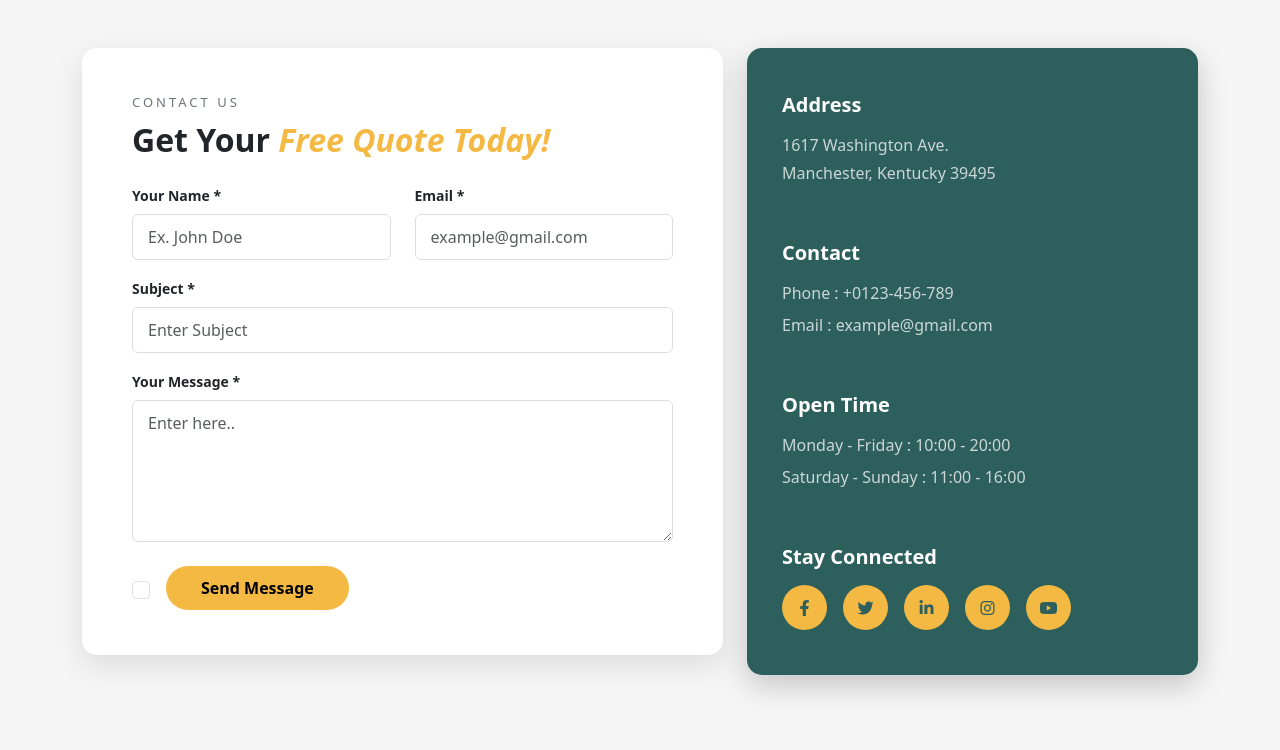
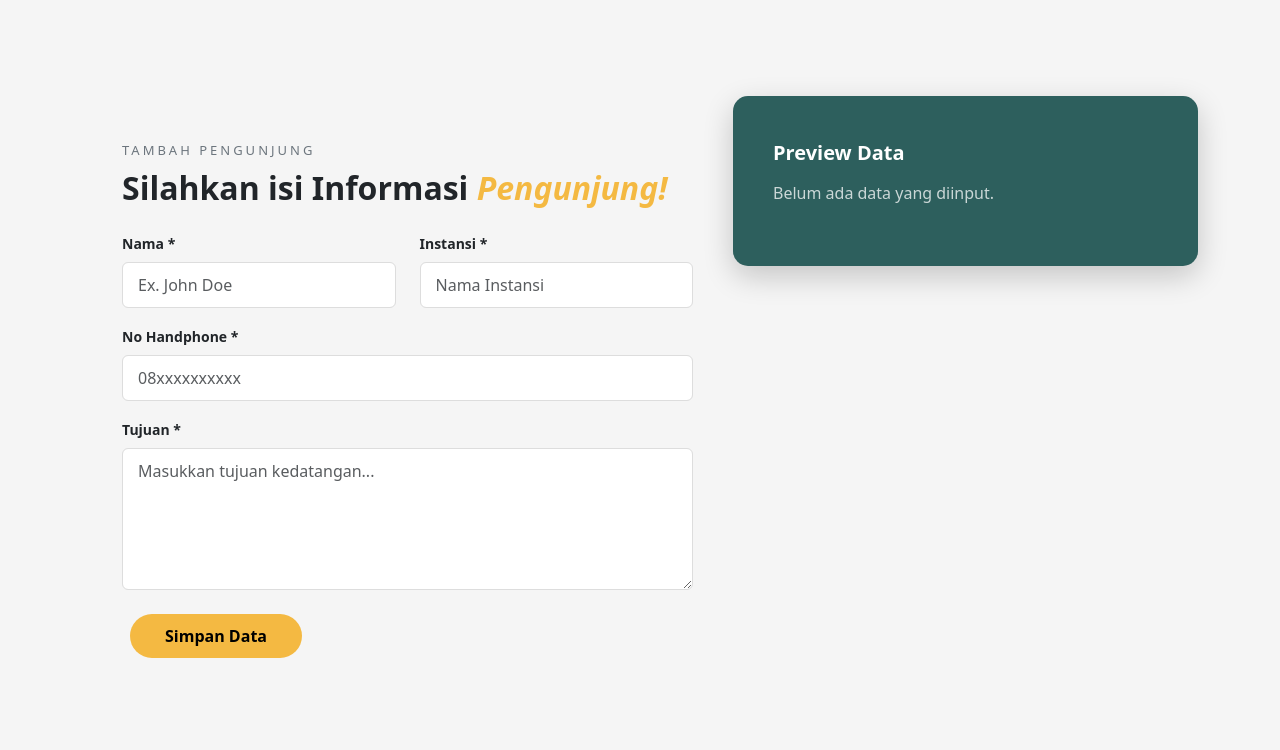
Before and after one commit to LuluKhaira/Buku-Tamu, a PHP site: page /asset/tambah.php in a window 1280 px wide. Shown: the top 750 px of the page. Run offline with PHP 8.4, Linux system fonts and the light colour scheme.

Commit message:
update_tambah.php

```diff
--- a/asset/tambah.php
+++ b/asset/tambah.php
@@ -12,19 +12,25 @@
             background: #f5f5f5;
         }
 
+        .info-panel,
+        .form-panel {
+            border-radius: 15px;
+            padding: 45px 35px;
+            box-shadow: 0 10px 30px rgba(0, 0, 0, 0.2);
+        }
+
         .info-panel {
             background: #2d5f5d;
-      color: white;
-      border-radius: 15px;
-      padding: 45px 35px;
-      box-shadow: 0 10px 30px rgba(0,0,0,0.2);
+            padding: 45px 40px;
+            color: #fff;
         }
 
         .form-panel {
-      background: white;
-      border-radius: 15px;
+            background: #fff;
             padding: 45px 50px;
-      box-shadow: 0 10px 30px rgba(0,0,0,0.1);
+            padding: 45px 40px;
+            background: transparent;
+            box-shadow: none;
         }
 
         .btn-send {
@@ -40,17 +46,7 @@
             background: #e5a932;
         }
 
-    .social-icon {
-      background: #f4b942;
-      width: 45px;
-      height: 45px;
-      border-radius: 50%;
-      display: inline-flex;
-      align-items: center;
-      justify-content: center;
-      color: #2d5f5d;
-      text-decoration: none;
-    }
+
 
         .form-control {
             border: 1px solid #ddd;
@@ -59,91 +55,69 @@
 
         .form-control:focus {
             border-color: #2d5f5d;
-      box-shadow: none;
+
         }
     </style>
 </head>
 
 <body>
-  <div class="container py-5">
-    <div class="row g-4">
+    <div class="container py-5 mt-5">
+        <div class="row gy-4 gx-0">
 
             <!-- Left - Form Section -->
             <div class="col-lg-7">
                 <div class="form-panel">
                     <div class="mb-4">
-            <p class="text-uppercase text-secondary mb-2" style="letter-spacing: 3px; font-size: 13px; font-weight: 500;">CONTACT US</p>
+                        <p class="text-uppercase text-secondary mb-2"
+                            style="letter-spacing: 3px; font-size: 13px; font-weight: 500;">TAMBAH PENGUNJUNG</p>
                         <h2 class="fw-bold mb-0">
-              Get Your <span style="color: #f4b942; font-style: italic;">Free Quote Today!</span>
+                            Silahkan isi Informasi <span style="color: #f4b942; font-style: italic;">Pengunjung!</span>
                         </h2>
                     </div>
 
                     <form action="" method="POST">
                         <div class="row">
                             <div class="col-md-6 mb-3">
-                <label class="form-label small fw-semibold">Your Name *</label>
-                <input type="text" name="pengunjung" class="form-control" placeholder="Ex. John Doe" required>
+                                <label class="form-label small fw-semibold">Nama *</label>
+                                <input type="text" name="pengunjung" class="form-control" placeholder="Ex. John Doe"
+                                    required>
                             </div>
 
                             <div class="col-md-6 mb-3">
-                <label class="form-label small fw-semibold">Email *</label>
-                <input type="email" name="email" class="form-control" placeholder="example@gmail.com" required>
+                                <label class="form-label small fw-semibold">Instansi *</label>
+                                <input type="text" name="instansi" class="form-control" placeholder="Nama Instansi"
+                                    required>
                             </div>
                         </div>
 
                         <div class="mb-3">
-              <label class="form-label small fw-semibold">Subject *</label>
-              <input type="text" name="instansi" class="form-control" placeholder="Enter Subject" required>
+                            <label class="form-label small fw-semibold">No Handphone *</label>
+                            <input type="tel" name="no_hp" class="form-control" placeholder="08xxxxxxxxxx" required>
                         </div>
 
                         <div class="mb-4">
-              <label class="form-label small fw-semibold">Your Message *</label>
-              <textarea name="tujuan" class="form-control" rows="5" placeholder="Enter here.." required></textarea>
+                            <label class="form-label small fw-semibold">Tujuan *</label>
+                            <textarea name="tujuan" class="form-control" rows="5"
+                                placeholder="Masukkan tujuan kedatangan..." required></textarea>
                         </div>
 
                         <div class="d-flex align-items-center gap-2">
-              <input type="checkbox" id="agree" class="form-check-input" style="width: 18px; height: 18px; cursor: pointer;">
-              <label for="agree" class="form-check-label small mb-0" style="cursor: pointer;">
-                <button type="submit" class="btn btn-send ms-2">Send Message</button>
-              </label>
+                            <button type="submit" class="btn btn-send ms-2">Simpan Data</button>
                         </div>
                     </form>
+
                 </div>
             </div>
 
             <!-- Right - Info Section -->
+            <!-- Right - Info Section -->
             <div class="col-lg-5">
-        <div class="info-panel">
-          <div class="mb-4 pb-3">
-            <h5 class="fw-bold mb-3">Address</h5>
-            <p class="mb-1 opacity-75">1617 Washington Ave.</p>
-            <p class="opacity-75">Manchester, Kentucky 39495</p>
+                <div class="info-panel" id="previewPanel">
+                    <h5 class="fw-bold mb-3">Preview Data</h5>
+                    <p class="opacity-75">Belum ada data yang diinput.</p>
+                </div>
             </div>
 
-          <div class="mb-4 pb-3">
-            <h5 class="fw-bold mb-3">Contact</h5>
-            <p class="mb-2 opacity-75">Phone : +0123-456-789</p>
-            <p class="opacity-75">Email : example@gmail.com</p>
-          </div>
-
-          <div class="mb-4 pb-3">
-            <h5 class="fw-bold mb-3">Open Time</h5>
-            <p class="mb-2 opacity-75">Monday - Friday  : 10:00 - 20:00</p>
-            <p class="opacity-75">Saturday - Sunday : 11:00 - 16:00</p>
-          </div>
-
-          <div>
-            <h5 class="fw-bold mb-3">Stay Connected</h5>
-            <div class="d-flex gap-3 flex-wrap">
-              <a href="#" class="social-icon"><i class="fab fa-facebook-f"></i></a>
-              <a href="#" class="social-icon"><i class="fab fa-twitter"></i></a>
-              <a href="#" class="social-icon"><i class="fab fa-linkedin-in"></i></a>
-              <a href="#" class="social-icon"><i class="fab fa-instagram"></i></a>
-              <a href="#" class="social-icon"><i class="fab fa-youtube"></i></a>
-            </div>
-          </div>
-        </div>
-      </div>
 
         </div>
     </div>
@@ -151,29 +125,43 @@
     <script src="https://cdn.jsdelivr.net/npm/bootstrap@5.3.0-alpha1/dist/js/bootstrap.bundle.min.js"></script>
 
     <script>
-  // Opsional: Tambahkan hidden fields untuk data yang dibutuhkan
-  document.querySelector('form').addEventListener('submit', function(e) {
-    // Tambahkan field no, tanggal, waktu jika diperlukan untuk database
-    const noInput = document.createElement('input');
-    noInput.type = 'hidden';
-    noInput.name = 'no';
-    noInput.value = Date.now(); // Auto generate
+        document.querySelector("form").addEventListener("submit", function (e) {
+            e.preventDefault(); // cegah reload
 
-    const tanggalInput = document.createElement('input');
-    tanggalInput.type = 'hidden';
-    tanggalInput.name = 'tanggal';
-    tanggalInput.value = new Date().toISOString().split('T')[0];
+            let nama = document.querySelector("[name='pengunjung']").value;
+            let instansi = document.querySelector("[name='instansi']").value;
+            let hp = document.querySelector("[name='no_hp']").value;
+            let tujuan = document.querySelector("[name='tujuan']").value;
 
-    const waktuInput = document.createElement('input');
-    waktuInput.type = 'hidden';
-    waktuInput.name = 'waktu';
-    waktuInput.value = new Date().toTimeString().split(' ')[0];
+            let panel = document.getElementById("previewPanel");
 
-    this.appendChild(noInput);
-    this.appendChild(tanggalInput);
-    this.appendChild(waktuInput);
+            panel.innerHTML = `
+            <h5 class="fw-bold mb-3">Data Pengunjung</h5>
+
+            <div class="mb-3">
+                <strong>Nama:</strong>
+                <p class="opacity-75 mb-0">${nama}</p>
+            </div>
+
+            <div class="mb-3">
+                <strong>Instansi:</strong>
+                <p class="opacity-75 mb-0">${instansi}</p>
+            </div>
+
+            <div class="mb-3">
+                <strong>No Handphone:</strong>
+                <p class="opacity-75 mb-0">${hp}</p>
+            </div>
+
+            <div class="mb-3">
+                <strong>Tujuan:</strong>
+                <p class="opacity-75 mb-0">${tujuan}</p>
+            </div>
+        `;
         });
     </script>
+
+
 </body>
 
 </html>
```
Lines whose indentation alone changed are shown as unchanged.
